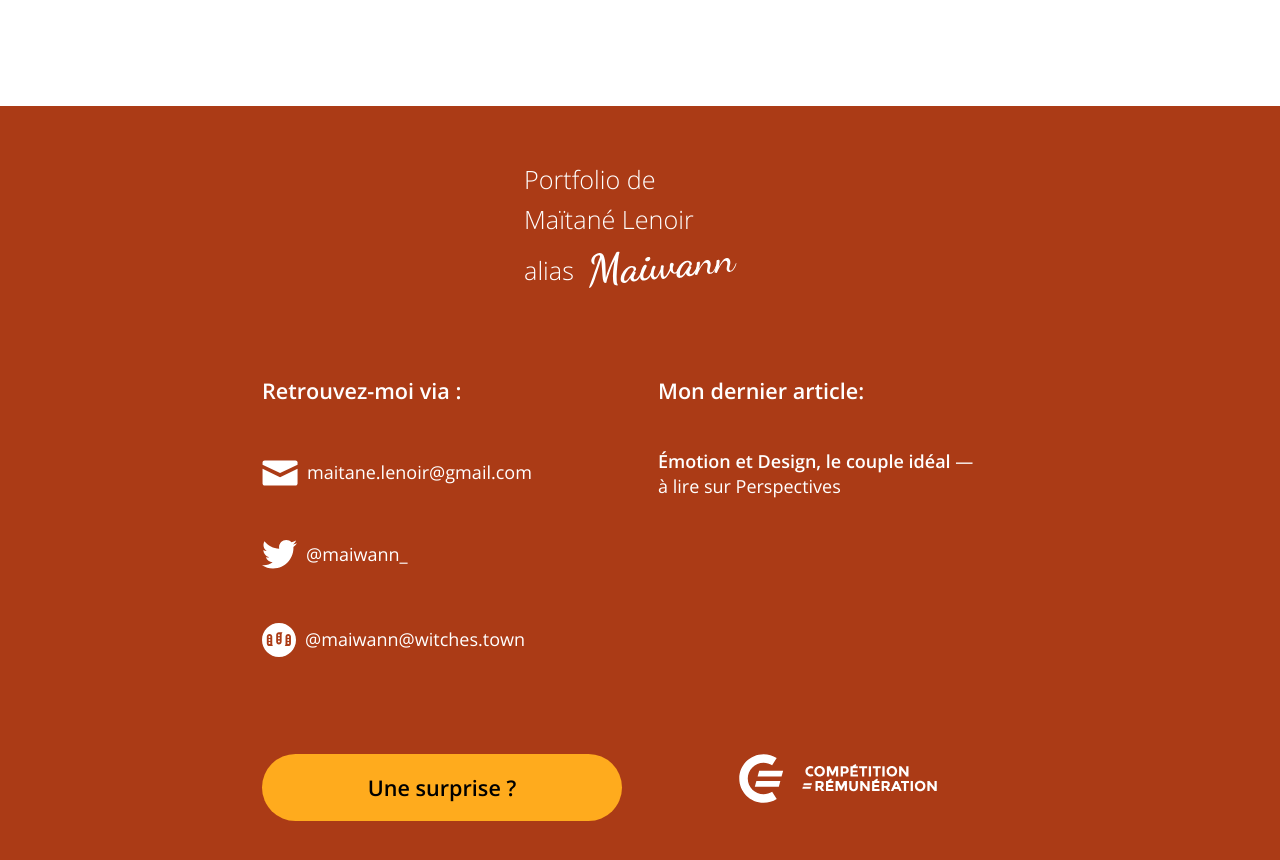
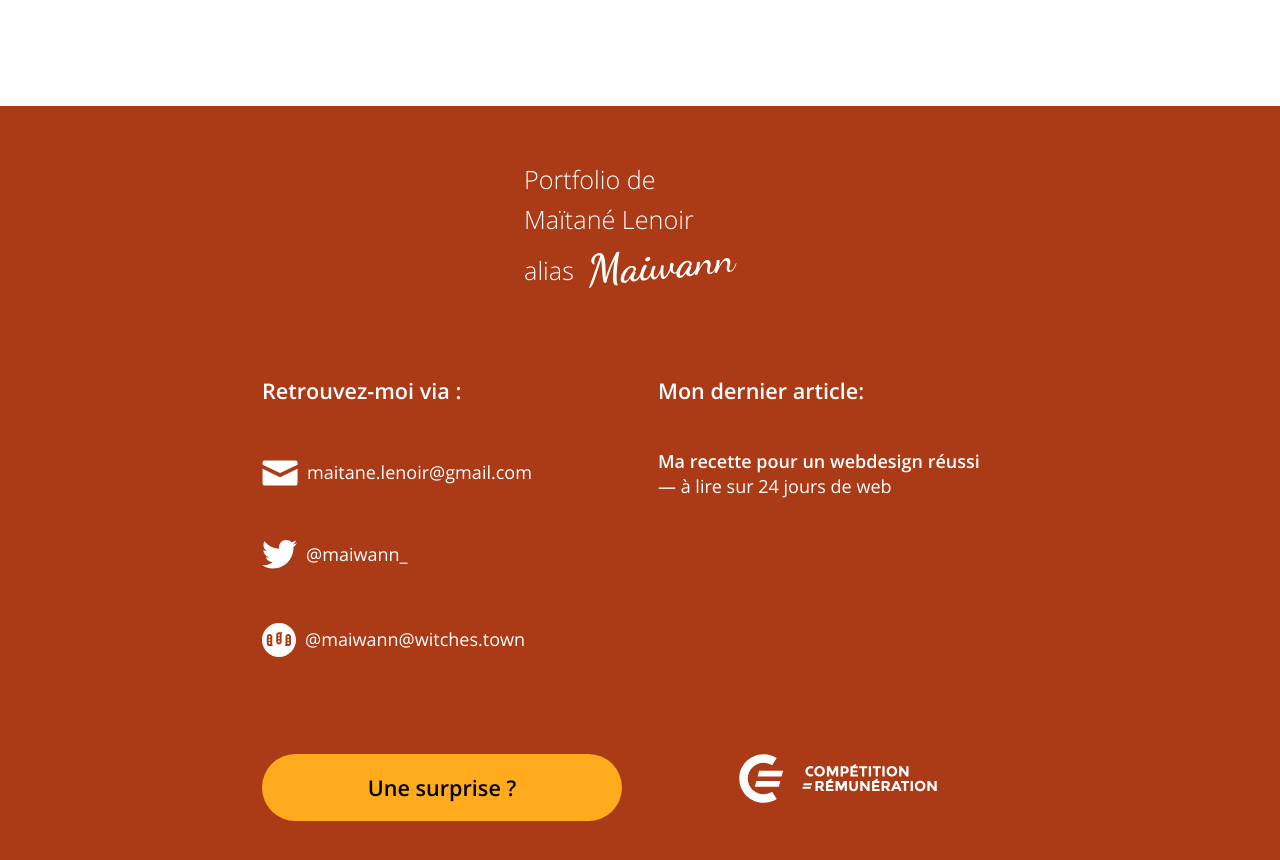
Before and after one commit to maiwann/folio, a Jekyll site: the page built from jekyll_folio2017/qui_suis_je.html, in a window 1280 px wide and 900 px high, scrolled down 4277 px. Shown: the top 860 px of the window. Built offline with Jekyll 4.4.1, drawn with Linux system fonts in a browser that asks for light colours.

Commit message:
Changement urls relatives

```diff
--- a/jekyll_folio2017/_includes/footer.html
+++ b/jekyll_folio2017/_includes/footer.html
@@ -36,11 +36,18 @@
           </section>
           <section id="dernier_article">
             <h1> Mon dernier article: </h1>
-            <p>
-              <a href="https://perspectives.design/emotion-et-design-le-couple-ideal/">
-                <span>Émotion et Design, le couple idéal</span> — à lire sur Perspectives
-              </a>
-            </p>
+            {% for post in site.posts limit:1 %}
+              <p>
+                <a href="{% if post.redirection %}
+                            {{post.redirection}}
+                          {% else %}
+                            {{post.url}}
+                        {% endif %}">
+                        <span>{{post.title}}</span>
+                </a> — à lire sur {{ post.nom_blog }}
+
+              </p>
+            {% endfor %}
           </section>
           <section>
             <a href="https://matias.ma/nsfw/" class="lien_button primary_button">
--- a/jekyll_folio2017/_layouts/home.html
+++ b/jekyll_folio2017/_layouts/home.html
@@ -84,8 +84,8 @@
         <h1>Envie d'en discuter ?</h1>
         <span> Rencontrons-nous… </span>
         <div class="cote_cote">
-          <a class="lien_button primary_button" href="me_contacter.shtml"> Dans un café ! </a>
-          <a class="lien_button secondary_button" href="me_contacter.shtml"> Plutôt dans un parc…</a>
+          <a class="lien_button primary_button" href="{{ site.baseurl }}/me_contacter.html"> Dans un café ! </a>
+          <a class="lien_button secondary_button" href="{{ site.baseurl }}/me_contacter.html"> Plutôt dans un parc…</a>
         </div>
       </section>
 
--- a/jekyll_folio2017/_layouts/projet.html
+++ b/jekyll_folio2017/_layouts/projet.html
@@ -22,7 +22,7 @@
       {% endif %}
 
 
-      <a class="lien_inline" href="ce_que_je_fais.shtml">
+      <a class="lien_inline" href="{{ site.baseurl }}/ce_que_je_fais.shtml">
         ← Retour
       </a>
     </main>
--- a/jekyll_folio2017/ce_que_je_fais.html
+++ b/jekyll_folio2017/ce_que_je_fais.html
@@ -11,7 +11,7 @@
           De sites internets publics aux applications métiers, en passant par la réalisation d’IHM ou d’applications mobiles, je suis disponible pour vous guider dans le processus de recherche, conception et réalisation de votre interface.
         </p>
         <p>
-          Si vous avez des questions, n’hésitez pas à <a class="lien_inline" href="me_contacter.shtml">me contacter</a> pour que nous en discutions.
+          Si vous avez des questions, n’hésitez pas à <a class="lien_inline" href="{{ site.baseurl }}/me_contacter.html">me contacter</a> pour que nous en discutions.
         </p>
         <p>
           NB: Certaines de mes réalisations sont soumises à confidentialité et ne peuvent être diffusées en ligne.
--- a/jekyll_folio2017/qui_suis_je.html
+++ b/jekyll_folio2017/qui_suis_je.html
@@ -28,8 +28,8 @@
         <h1>Envie de discuter ?</h1>
         <span>Et si on prenait un chocolat ?</span>
         <div class="cote_cote">
-          <a class="lien_button primary_button" href="me_contacter.shtml">Avec plaisir !</a>
-          <a class="lien_button secondary_button" href="me_contacter.shtml">Un café plutôt…</a>
+          <a class="lien_button primary_button" href="{{ site.baseurl }}/me_contacter.html">Avec plaisir !</a>
+          <a class="lien_button secondary_button" href="{{ site.baseurl }}/me_contacter.html">Un café plutôt…</a>
         </div>
       </section>
       <section id="passions">
```
Also changed, not shown: 5 other files.
